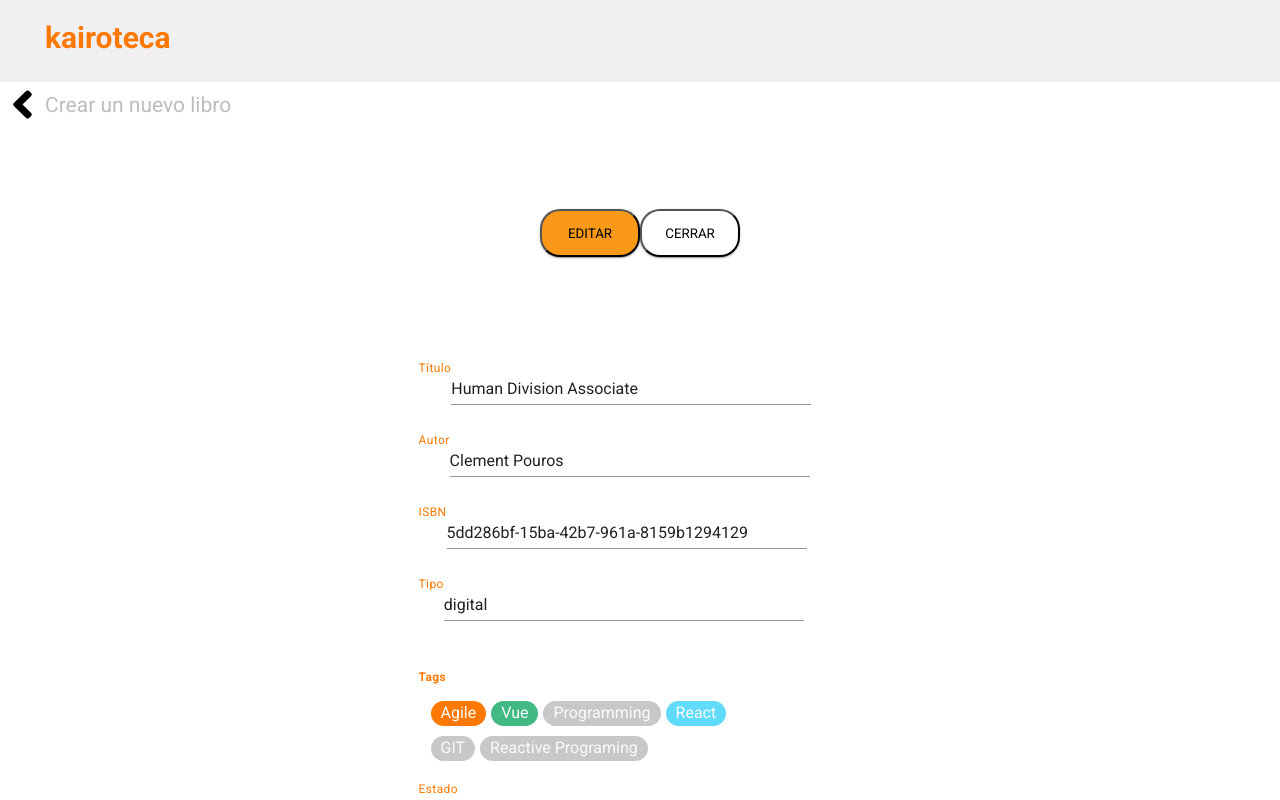
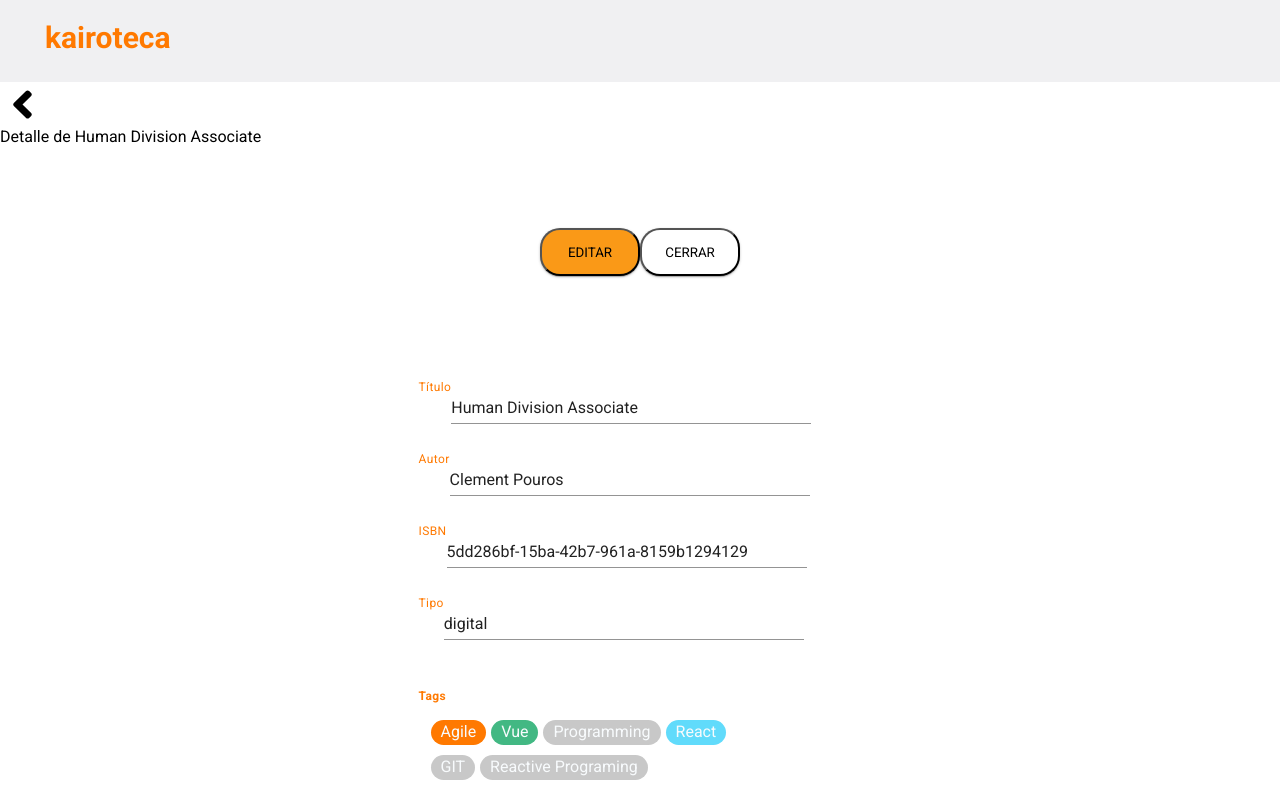
Before and after one commit to esterlegaz/easley-s4-kairoteca, a React (Create React App) app: page /#/book/1 in a window 1280 px wide. Shown: the top 800 px of the page. Built offline with nearby package versions, Linux system fonts and the light colour scheme.

Commit message:
feature: add correct title

```diff
--- a/src/components/Detail/EditBook.js
+++ b/src/components/Detail/EditBook.js
@@ -50,6 +50,10 @@ class EditBook extends Component {
       const { author, title, status, ISBN, type } = myBook;
       return (
         <Fragment>
+          <div className="wrapper__title">
+            <div className="left__arrow" onClick={goBackApp}></div>
+            <div className="component__title">Editar {title}</div>
+          </div>
           <div className="detail__wrapper">
             <div className="btn__container">
               <input type="submit" value="Enviar" className="form__btn" onClick={updateBook} />
@@ -78,7 +82,7 @@ class EditBook extends Component {
                   <OutlinedInput labelWidth={0} className="form__input" name="type" id="type" inputProps={{ "data-field": "type" }} />}>
                   {types.map((option, optionIndex) => {
                     return (
-                    <option value={option.value} selected={option.value === type ? true:false}>{option.label}</option>
+                      <option value={option.value} selected={option.value === type ? true : false}>{option.label}</option>
                     );
                   }
                   )}
@@ -97,7 +101,7 @@ class EditBook extends Component {
                   <OutlinedInput labelWidth={0} name="status" id="status" defaultValue={status} inputProps={{ "data-field": "status" }} />}>
                   {state.map((option, index) => {
                     return (
-                    <option value={option.value} selected={option.value === status ? true:false}>{option.label}</option>
+                      <option value={option.value} selected={option.value === status ? true : false}>{option.label}</option>
                     );
                   }
                   )}
--- a/src/components/Detail/ViewDetail.js
+++ b/src/components/Detail/ViewDetail.js
@@ -14,9 +14,9 @@ class ViewDetail extends Component {
       const { author, title, tags, status, ISBN, type } = myBook;
       return (
         <Fragment>
-          <div className="wrapper__viewDetail__title">
+          <div className="wrapper__title">
             <div className="left__arrow" onClick={goBackApp}></div>
-            <div className="viewDetail__title">Crear un nuevo libro</div>
+            <div className="component__title">Detalle de {title}</div>
           </div>
           <div className="detail__wrapper">
           <div className="btn__container">
```
Lines whose indentation alone changed are shown as unchanged.
